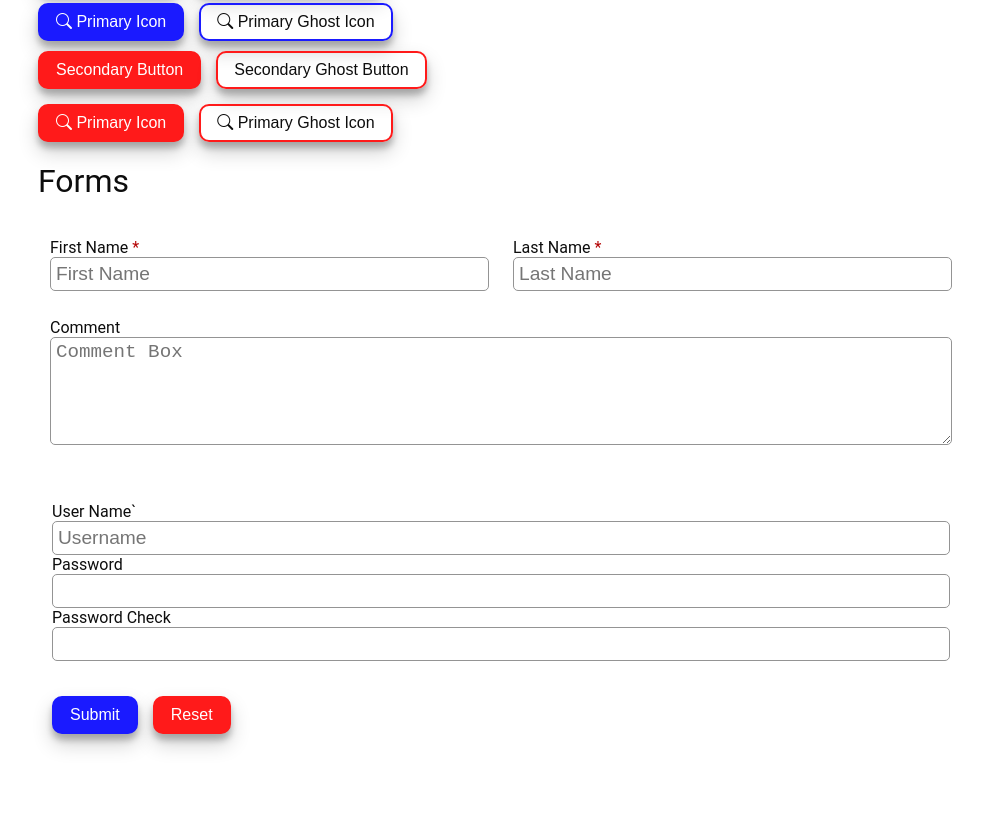
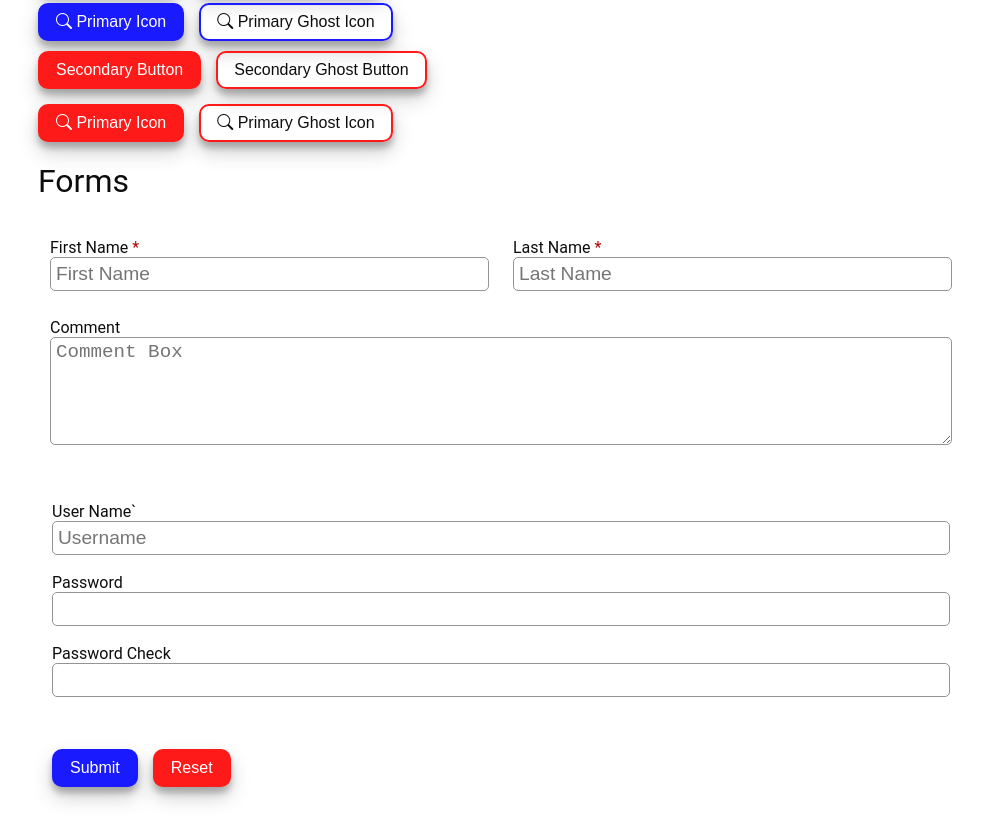
Before and after one commit to mjhandy/mjh-framework, a website: page index.html in a window 1280 px wide. Shown: the part 743-1562 px from the top of the page, without its empty margins (234-1217 px from the left). Before the commit the page ends 1509 px from the top, so only its background shows below. Drawn offline with nearby package versions, Linux system fonts and the light colour scheme; files that its build step writes are made by us from their sources.

Commit message:
password updates
* still need JS validaton, then a show/hide password button

```diff
--- a/index.html
+++ b/index.html
@@ -134,14 +134,17 @@
                       <div class="form-group">
                         <label for="username" class="form-label">User Name`</label>
                         <input type="text" id="username" name="username" placeholder="Username" class="form-textField"></input>
+                        <div class="form-error" id="username-message" aria-live="polite"></div>
                       </div>
                       <div class="form-group">
                         <label for="password" class="form-label">Password</label>
                         <input type="password" id="password" class="form-textField" name="password"></input>
+                        <div class="form-error" id="password-message" aria-live="polite"></div>
                       </div>
                       <div class="form-group">
                         <label for="passwordChk" class="form-label">Password Check</label>
                         <input type="password" id="passwordChk" class="form-textField" name="passwordChk"></input>
+                        <div class="form-error" id="passwordChk-message" aria-live="polite"></div>
                       </div>
                     </fieldset>
                     <fieldset>
@@ -182,6 +185,9 @@
     const commentErrorMessage = document.getElementById('comment-message');
 
     const pw = document.getElementById('password');
+    // password regex: Minimum eight characters, at least one upper case English letter,
+    // one lower case English letter, one number and one special character
+    const pwRegEx = /^(?=.*?[A-Z])(?=.*?[a-z])(?=.*?[0-9])(?=.*?[#?!@$ %^&*-]).{8,}$/;
     const pwck = document.getElementById('passwordChk');
 
     let isValid = true;
@@ -229,6 +235,11 @@
         commentErrorMessage.textContent = '';
         comment.classList.add('valid');
       }
+      // validate password
+      if (pw.value === ""){
+
+      }
+      // validate password match
     }
 
 
```
